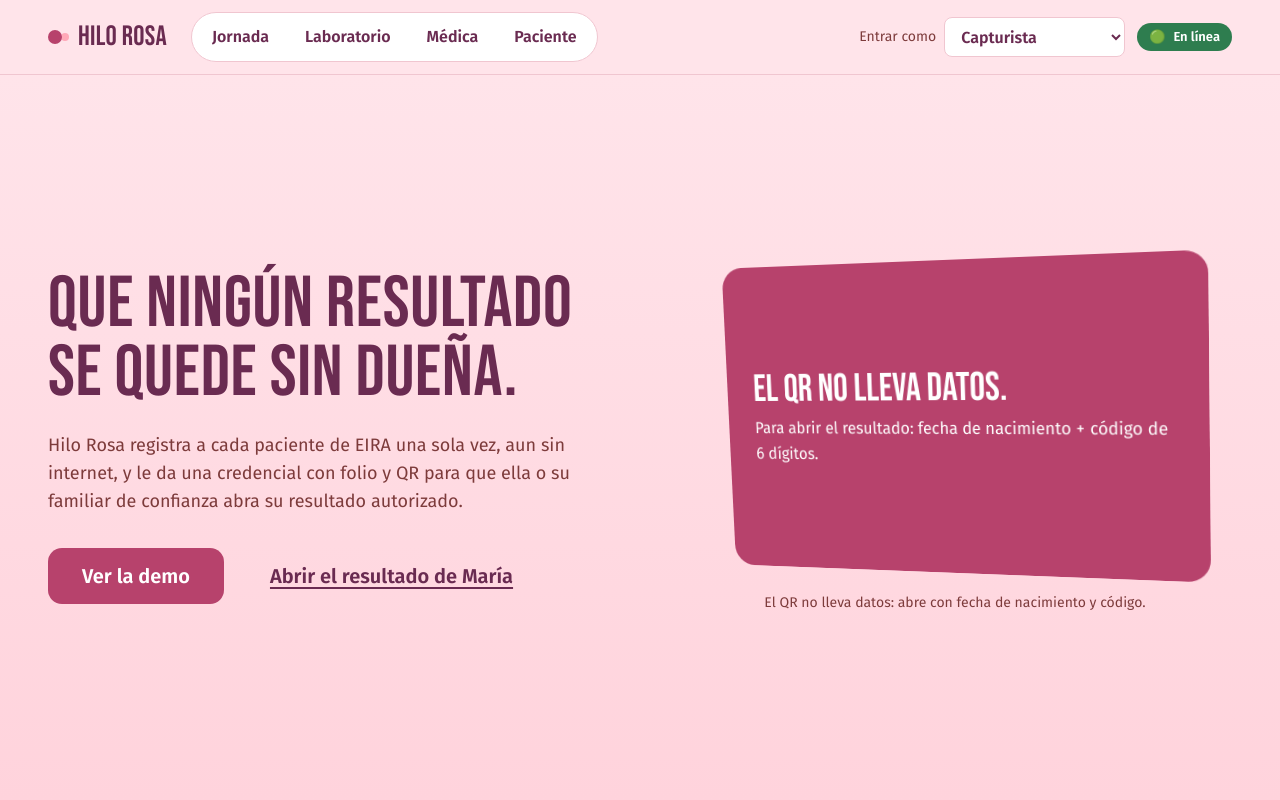
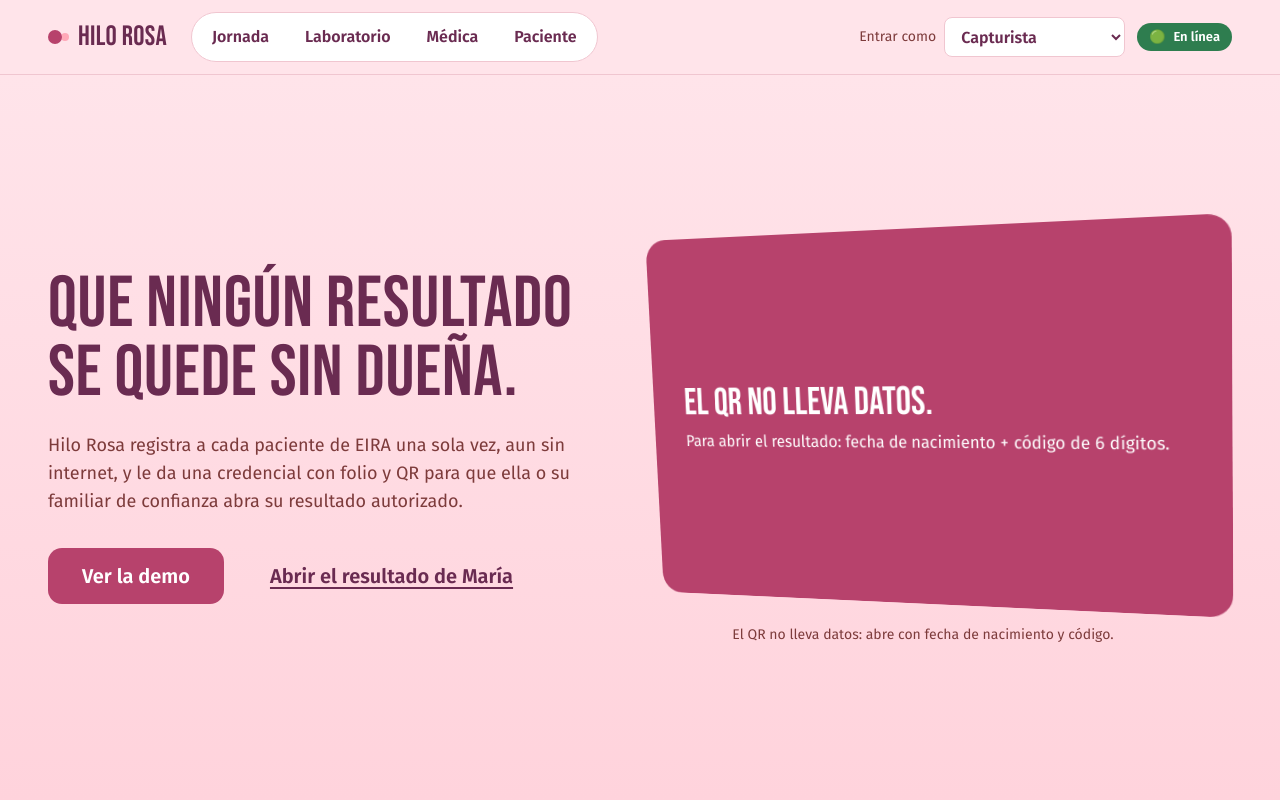
Before and after one commit to devmoraless/hilo-rosa, a React (Vite) app in the folder web/: page / in a window 1280 px wide. Shown: the top 800 px of the page. Built offline with nearby package versions, Linux system fonts and the light colour scheme.

Commit message:
HR-011: credencial más grande en el hero

```diff
--- a/web/src/features/landing/landing.css
+++ b/web/src/features/landing/landing.css
@@ -4,7 +4,7 @@
 
 /* Hero: headline left, the turning credential right (the wow). */
 .lp-hero {
-  display: grid; grid-template-columns: minmax(0, 1.05fr) minmax(0, 1fr); align-items: center; gap: var(--sp-7);
+  display: grid; grid-template-columns: minmax(0, 0.95fr) minmax(0, 1.1fr); align-items: center; gap: var(--sp-6);
   min-height: calc(100vh - 75px); max-width: 1320px; margin: 0 auto; padding: var(--sp-6) clamp(16px, 4vw, 48px);
 }
 .lp-hero h1 { font-size: var(--fs-6); line-height: 0.95; color: var(--text); max-width: 9.5em; }
@@ -13,7 +13,7 @@
 .lp-actions .hr-btn { text-decoration: none; }
 .lp-hero .hr-btn--quiet { text-decoration: underline; text-underline-offset: 4px; }
 .lp-stage { display: grid; justify-items: center; gap: var(--sp-4); }
-.lp-stage .hr-cred-stage { width: min(500px, 100%); }
+.lp-stage .hr-cred-stage { width: min(600px, 100%); }
 .lp-stage-note { font-size: var(--fs-1); color: var(--text-2); text-align: center; }
 
 /* The pain, one number. */
```
